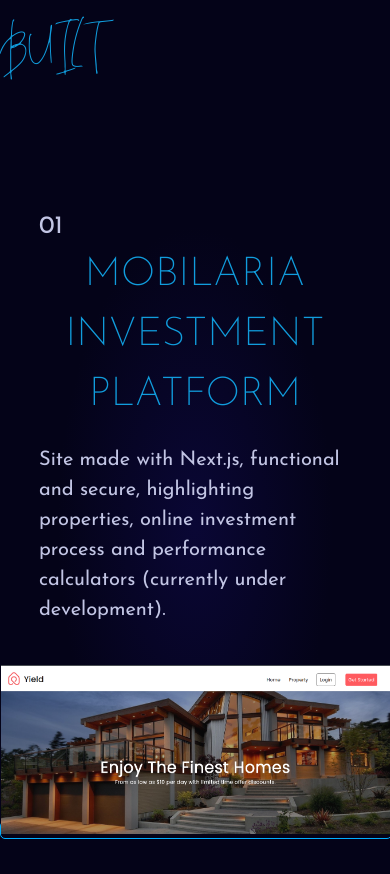
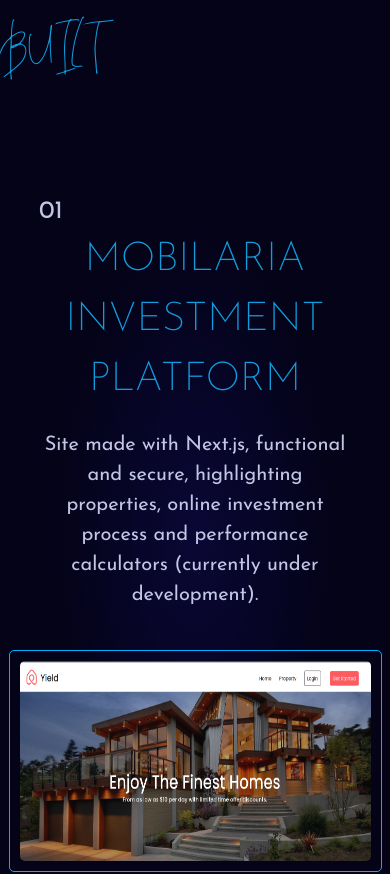
Before and after one commit to SmilingWitch/portfolio, a React (Vite) app: page /portfolio/about in a window 390 px wide. Shown: the part 2762-3636 px from the top of the page. Built offline with nearby package versions, Linux system fonts and the light colour scheme; the HTML template or start-up script is replaced by a standard one.

Commit message:
feat: change ProjectCard style

```diff
--- a/src/components/projectCard/ProjectCard.css
+++ b/src/components/projectCard/ProjectCard.css
@@ -28,17 +28,19 @@
     width: 70% ;
     height: 400px ;
     object-fit:cover;
-    overflow: hidden;
+
     border-radius: 5px;
     border: 1px solid  #00aeff;
     cursor: pointer;
     transition: 0.5s ease;
+    padding: 10px;
 
 }
 .img img {
     position: relative;
     width: 100% ;
     height: 100%;
+    border-radius: 5px;
 }
 .projectName{
     position: relative ;
@@ -46,6 +48,7 @@
     font-size: 2em;
     text-align: center;
     text-transform: uppercase;
+
 
 }
 .projectName a span{
@@ -75,16 +78,15 @@
     .projectCard{
         position: relative ;
         width:100% ;
-        display: block ;
+        flex-direction: column;
+        align-items: center;
 
     }
 
     .img{
         position: relative ;
-        width: 50% ;
-        height: 250px ;
+        width: 90% ;
         margin: 0 auto;
-
     }
     .projectName{
         font-size: 40px;
@@ -94,6 +96,7 @@
         display: flex ;
         align-items: center ;
         justify-content: center ;
+        text-align: center;
 
     }
     .projectInfo{
@@ -103,11 +106,13 @@
         width: 80%;
         margin-bottom: 10px;
         top: 0px;
+
     }
     .projectInfo p {
         display: flex ;
         align-items: center ;
         justify-content: center;
+        text-align: center;
     }
 
 }
@@ -116,7 +121,7 @@
     .img{
         position: relative ;
         width: 80% ;
-        height: 250px ;
+        height: 300px ;
         margin: 0 auto;
 
     }
@@ -126,8 +131,8 @@
     .img{
         position: relative ;
         width: 90% ;
-        height: 250px ;
         margin: 0 auto;
+        height: 200px;
 
     }
 }
```
